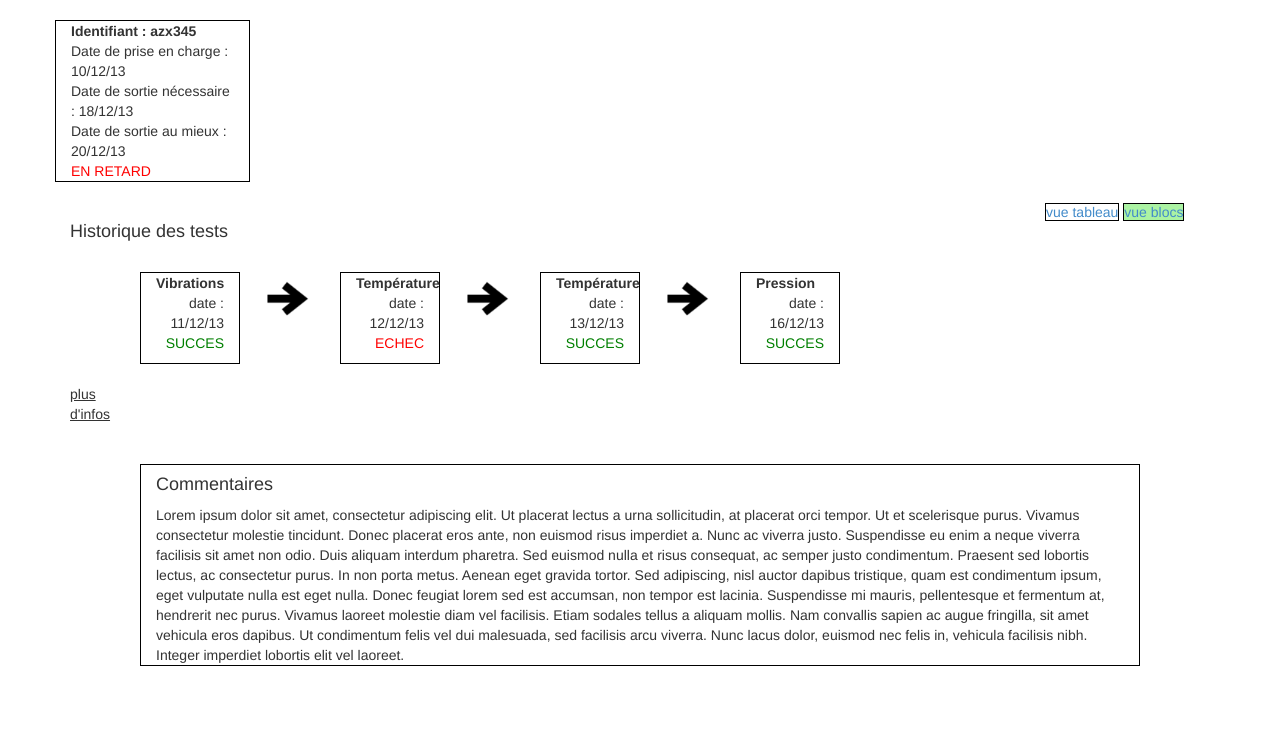
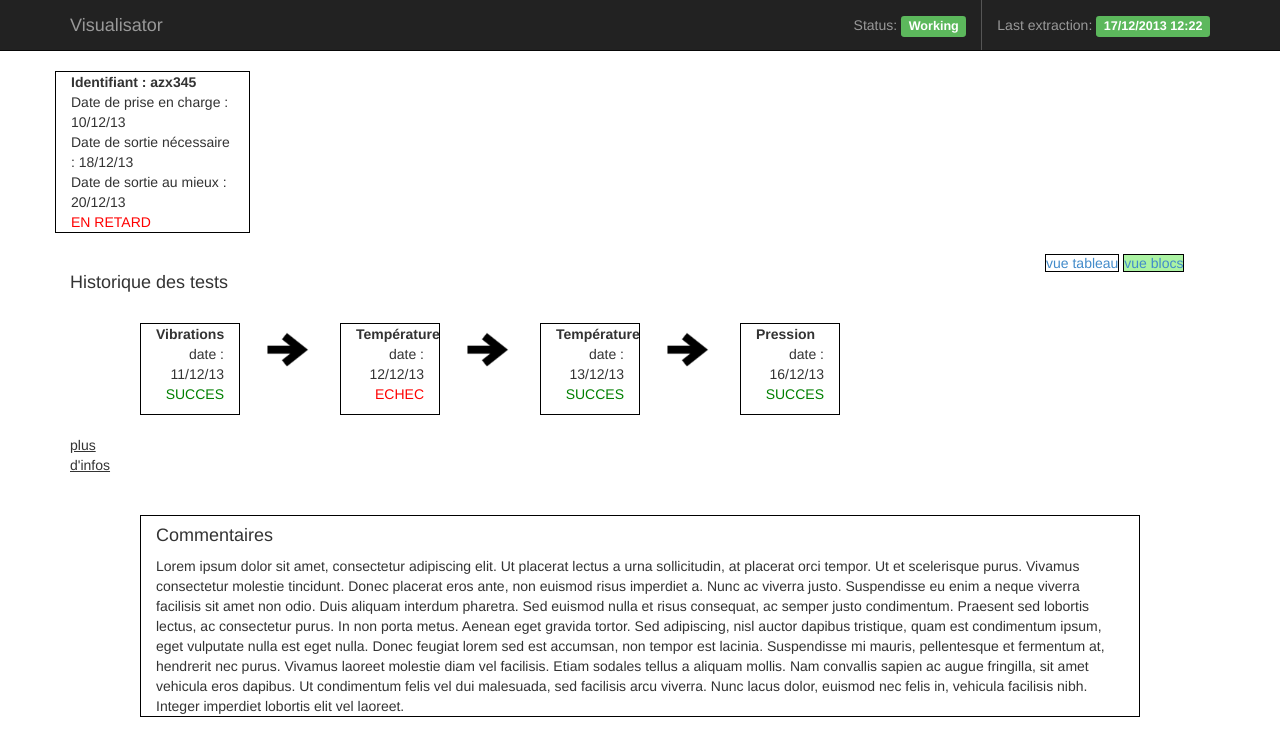
Before and after one commit to b4stien/slb, a plain HTML site: page demo/visualisator/view_tool.html in a window 1280 px wide. Drawn offline with Linux system fonts and the light colour scheme.

Commit message:
Add navbar.

```diff
--- a/demo/visualisator/view_tool.html
+++ b/demo/visualisator/view_tool.html
@@ -1,17 +1,37 @@
-<!DOCTYPE html>
+<!doctype html>
 <html lang="en">
+
 <head>
-		<meta charset="utf-8"/>
-		<link rel="stylesheet" href = "bootstrap/dist/css/bootstrap.css"/>
+  <meta charset="utf-8">
+  <link rel="stylesheet" href ="bootstrap/dist/css/bootstrap.css">
   <title>View_tool MU</title>
+
+  <style>
+    .visualisator-info li:first-child {
+      border-right:1px solid #555;
+    }
+    .visualisator-info span.label {
+      font-size: 90%;
+    }
+  </style>
 </head>
 
-	<body style="padding: 0 15px;">
+<body>
+
+<nav class="navbar navbar-inverse navbar-static-top"><div class="container">
+  <div class="navbar-header">
+    <a class="navbar-brand" href="#">Visualisator</a>
+  </div>
+  <ul class="nav navbar-nav navbar-right visualisator-info">
+    <li><a>Status: <span class="label label-success">Working</span></a></li>
+    <li><a>Last extraction: <span class="label label-success">17/12/2013 12:22</span></a></li>
+  </ul>
+</div></nav>
+
 <div class="container">
-	<br/>
   <div class="row">
     <div class="col-md-2" style="border: 1px black solid;">
-			<strong>Identifiant : azx345</strong> <br/>	<tr class="container">
+    <strong>Identifiant : azx345</strong> <br/> <tr class="container">
     Date de prise en charge : 10/12/13 <br/>
     Date de sortie nécessaire : 18/12/13 <br/>
     Date de sortie au mieux : 20/12/13 <br/>
```
Lines whose indentation alone changed are shown as unchanged.
